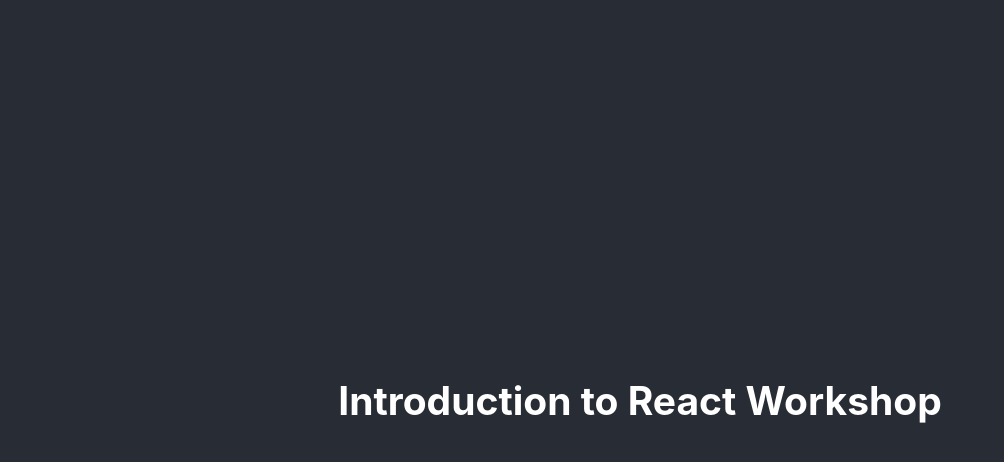
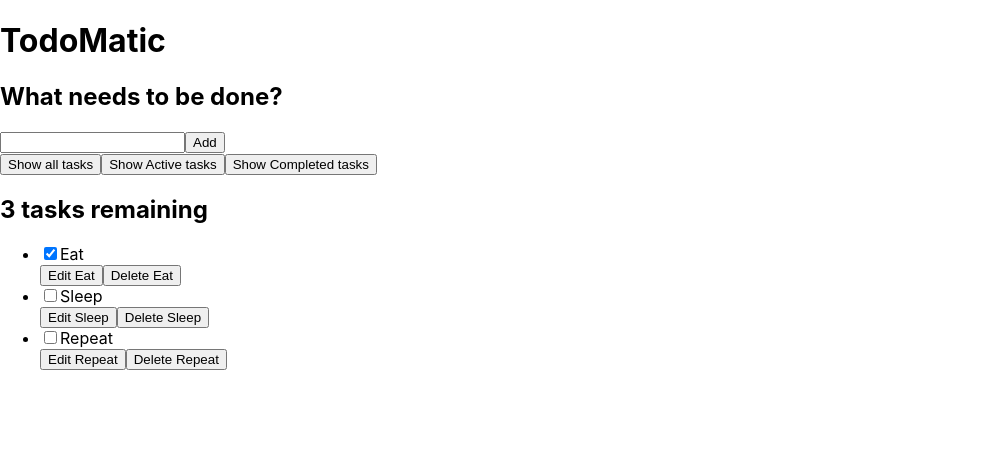
Before and after one commit to pvkadam/Intro-to-React-Building-blocks, a React (Create React App) app: page / in a window 1280 px wide. Shown: the top 462 px of the page, without its empty margins (0-1004 px from the left). Built offline with nearby package versions, Linux system fonts and the light colour scheme.

Commit message:
Todo app form

```diff
--- a/src/App.js
+++ b/src/App.js
@@ -1,12 +1,95 @@
-import logo from './logo.svg';
-import './App.css';
-
-function App() {
+function App(props) {
   return (
-    <div className="App">
-      <header className="App-header">
-        <h2> Introduction to React Workshop</h2>
-      </header>
+    <div className="todoapp stack-large">
+      <h1>TodoMatic</h1>
+      <form>
+        <h2 className="label-wrapper">
+          <label htmlFor="new-todo-input" className="label__lg">
+            What needs to be done?
+          </label>
+        </h2>
+        <input
+          type="text"
+          id="new-todo-input"
+          className="input input__lg"
+          name="text"
+          autoComplete="off"
+        />
+        <button type="submit" className="btn btn__primary btn__lg">
+          Add
+        </button>
+      </form>
+      <div className="filters btn-group stack-exception">
+        <button type="button" className="btn toggle-btn" aria-pressed="true">
+          <span className="visually-hidden">Show </span>
+          <span>all</span>
+          <span className="visually-hidden"> tasks</span>
+        </button>
+        <button type="button" className="btn toggle-btn" aria-pressed="false">
+          <span className="visually-hidden">Show </span>
+          <span>Active</span>
+          <span className="visually-hidden"> tasks</span>
+        </button>
+        <button type="button" className="btn toggle-btn" aria-pressed="false">
+          <span className="visually-hidden">Show </span>
+          <span>Completed</span>
+          <span className="visually-hidden"> tasks</span>
+        </button>
+      </div>
+      <h2 id="list-heading">3 tasks remaining</h2>
+      <ul
+        role="list"
+        className="todo-list stack-large stack-exception"
+        aria-labelledby="list-heading">
+        <li className="todo stack-small">
+          <div className="c-cb">
+            <input id="todo-0" type="checkbox" defaultChecked={true} />
+            <label className="todo-label" htmlFor="todo-0">
+              Eat
+            </label>
+          </div>
+          <div className="btn-group">
+            <button type="button" className="btn">
+              Edit <span className="visually-hidden">Eat</span>
+            </button>
+            <button type="button" className="btn btn__danger">
+              Delete <span className="visually-hidden">Eat</span>
+            </button>
+          </div>
+        </li>
+        <li className="todo stack-small">
+          <div className="c-cb">
+            <input id="todo-1" type="checkbox" />
+            <label className="todo-label" htmlFor="todo-1">
+              Sleep
+            </label>
+          </div>
+          <div className="btn-group">
+            <button type="button" className="btn">
+              Edit <span className="visually-hidden">Sleep</span>
+            </button>
+            <button type="button" className="btn btn__danger">
+              Delete <span className="visually-hidden">Sleep</span>
+            </button>
+          </div>
+        </li>
+        <li className="todo stack-small">
+          <div className="c-cb">
+            <input id="todo-2" type="checkbox" />
+            <label className="todo-label" htmlFor="todo-2">
+              Repeat
+            </label>
+          </div>
+          <div className="btn-group">
+            <button type="button" className="btn">
+              Edit <span className="visually-hidden">Repeat</span>
+            </button>
+            <button type="button" className="btn btn__danger">
+              Delete <span className="visually-hidden">Repeat</span>
+            </button>
+          </div>
+        </li>
+      </ul>
     </div>
   );
 }
```
